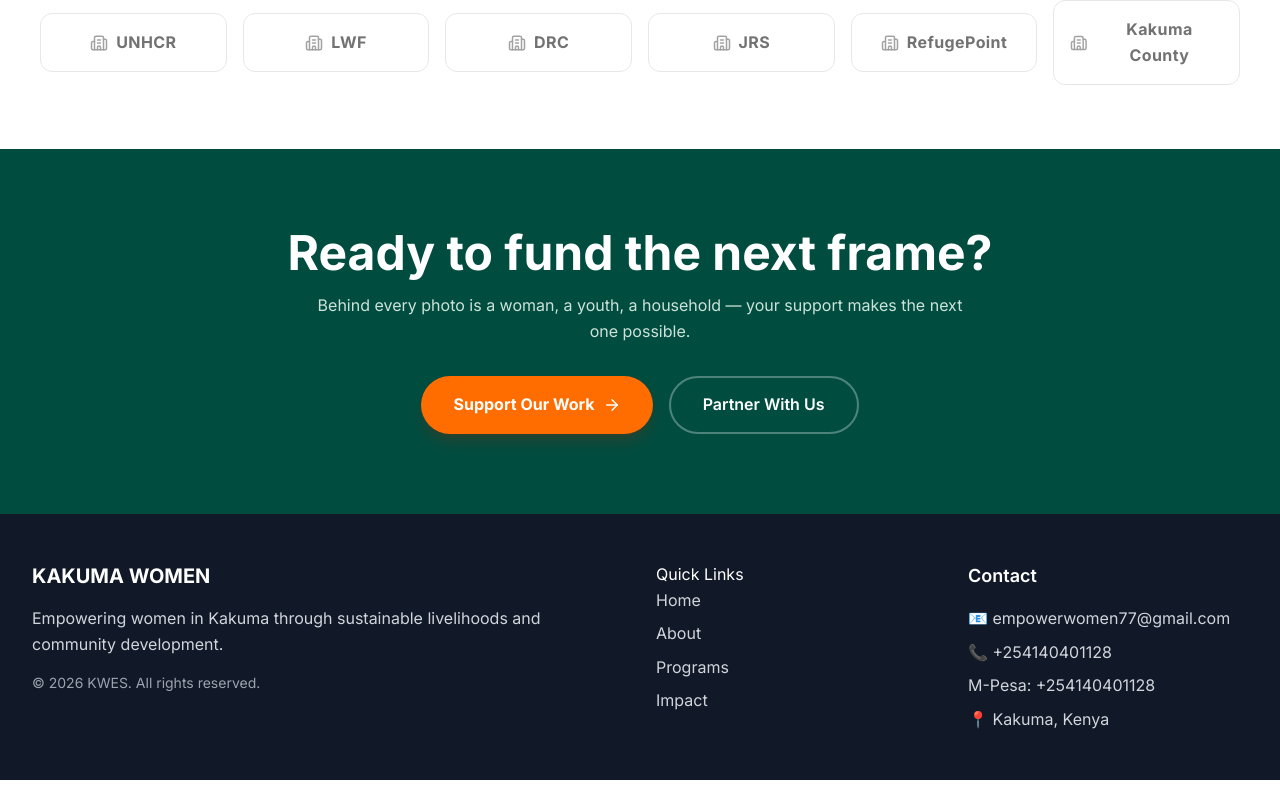
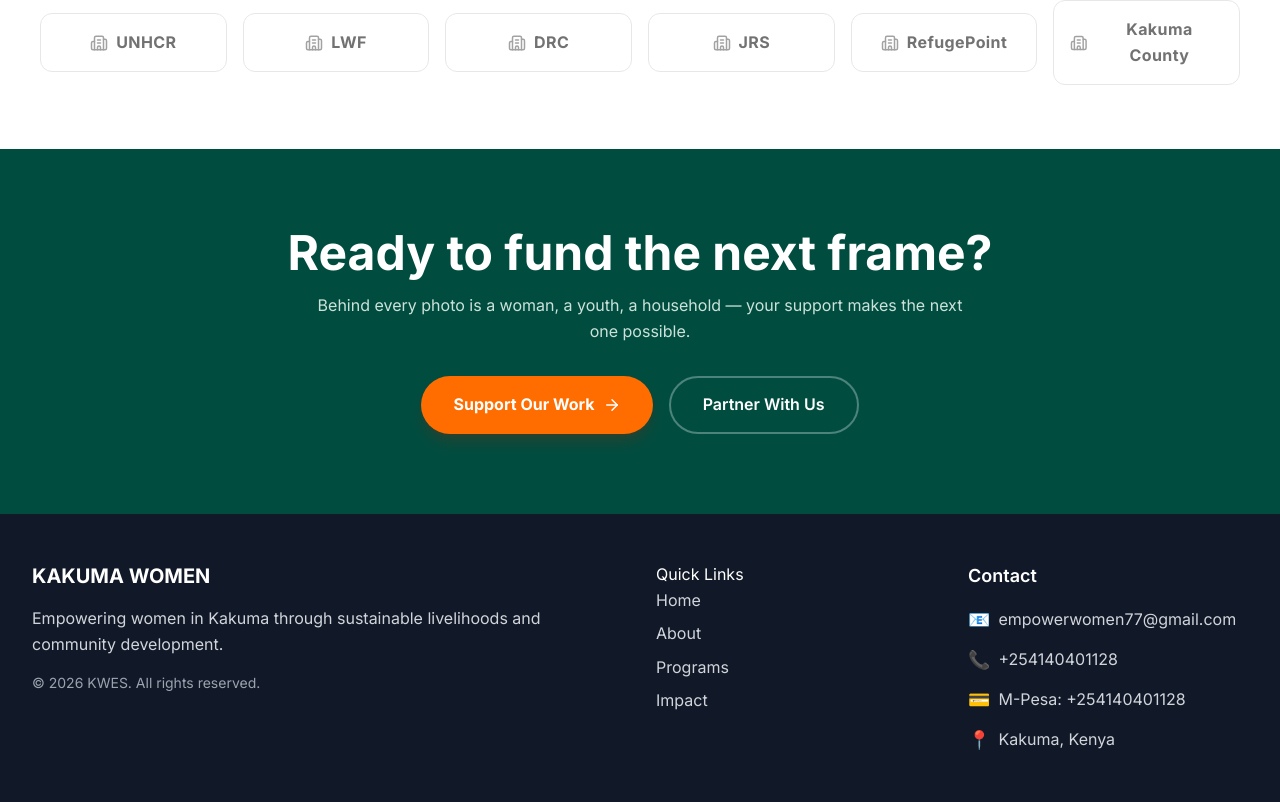
Before and after one commit to KaserekaMboghaPhilemon/Kwes-cbo-project, a React (Vite) app: page /gallery in a window 1280 px wide. Shown: the part 2701-3503 px from the top of the page. Before the commit the page ends 3481 px from the top, so only its background shows below. Built offline with nearby package versions, Linux system fonts and the light colour scheme; a web font is replaced by a local one.

Commit message:
style: improve footer contact details alignment with flexbox

```diff
--- a/app/components/Footer.jsx
+++ b/app/components/Footer.jsx
@@ -32,21 +32,27 @@ const Footer = () => {
           {/* Contact Info */}
           <div className="min-h-[8rem]">
             <h4 className="text-lg font-semibold mb-4">{t("footer.contact")}</h4>
-            <ul className="space-y-2 text-gray-300">
-              <li>
-                📧{" "}
+            <ul className="space-y-3 text-gray-300">
+              <li className="flex items-center gap-2">
+                <span className="text-lg">📧</span>
                 <a href="mailto:empowerwomen77@gmail.com" className="hover:text-white transition">
                   empowerwomen77@gmail.com
                 </a>
               </li>
-              <li>
-                📞{" "}
+              <li className="flex items-center gap-2">
+                <span className="text-lg">📞</span>
                 <a href="tel:+254140401128" className="hover:text-white transition">
                   +254140401128
                 </a>
               </li>
-              <li>M-Pesa: +254140401128</li>
-              <li>📍 {t("footer.address")}</li>
+              <li className="flex items-center gap-2">
+                <span className="text-lg">💳</span>
+                <span>M-Pesa: +254140401128</span>
+              </li>
+              <li className="flex items-center gap-2">
+                <span className="text-lg">📍</span>
+                <span>{t("footer.address")}</span>
+              </li>
             </ul>
           </div>
         </div>
```
